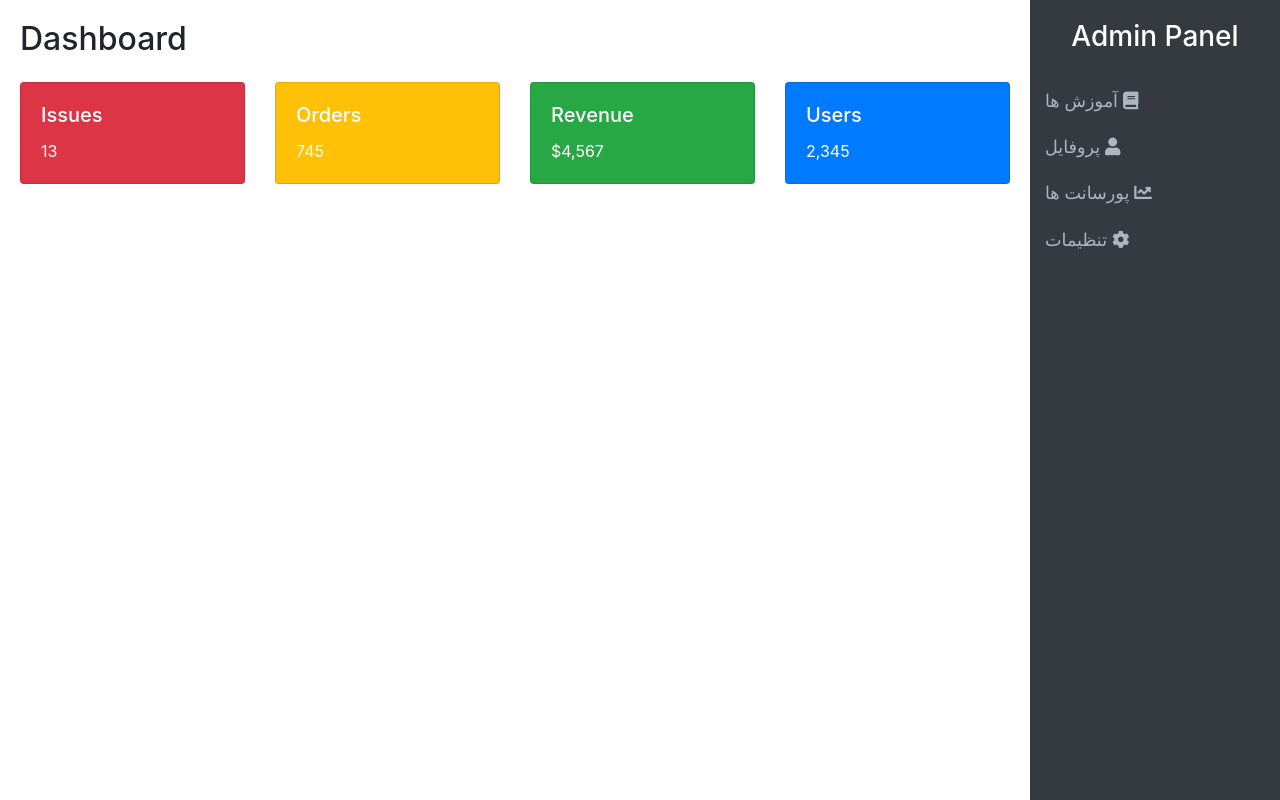
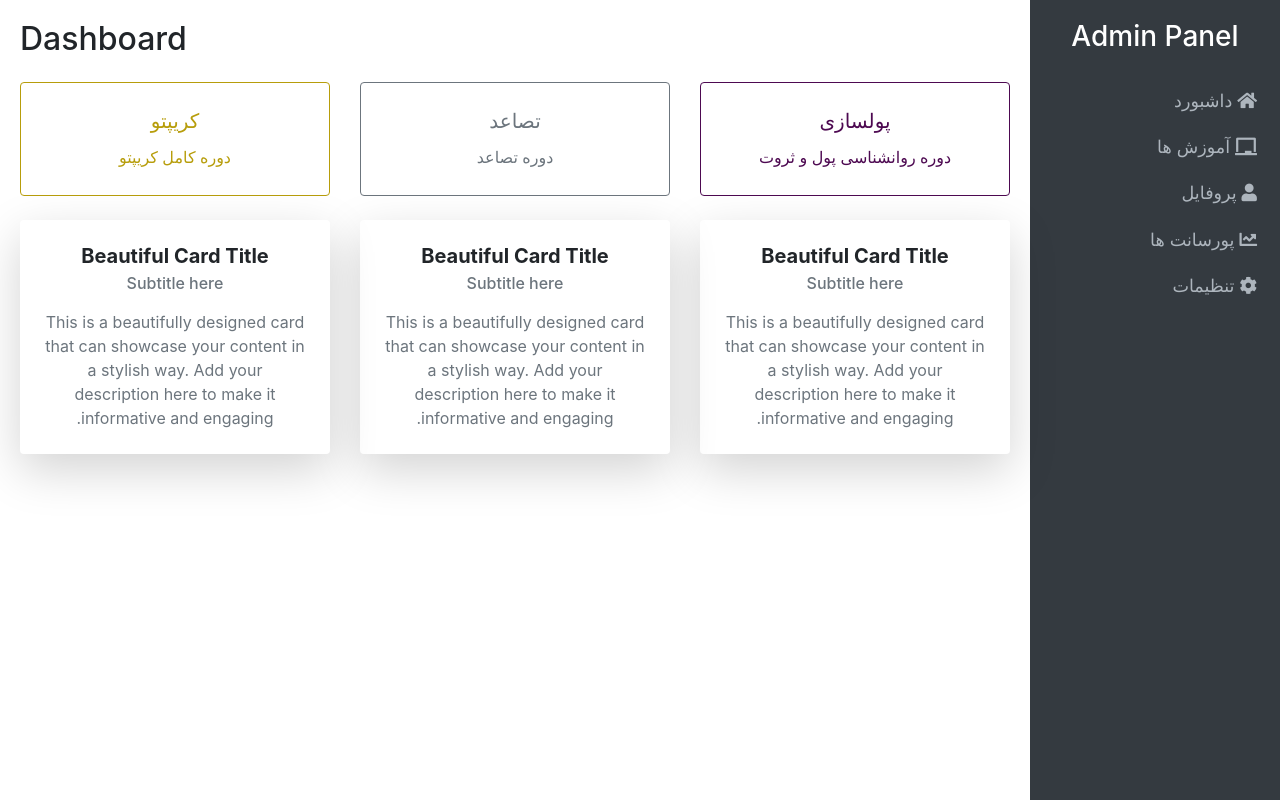
Before and after one commit to mahshidkhodsiani/amoozeshi, a PHP site: page / in a window 1280 px wide. Run offline with PHP 8.4, Linux system fonts and the light colour scheme.

Commit message:
002-amooz

```diff
--- a/css/mainstyles.css
+++ b/css/mainstyles.css
@@ -47,3 +47,28 @@ body {
     margin-right: 0;
   }
 }
+
+
+
+.btn-outline-quarternary {
+  color: #4d0951 !important;
+  border: 1px solid #4d0951 !important;
+  background-color: transparent !important;
+}
+
+.btn-outline-quarternary:hover {
+  color: hsl(0, 0%, 100%) !important;
+  background-color: #4d0951 !important;
+  border-color: #4d0951 !important;
+}
+.btn-outline-tertiary {
+  color: #b79d0b !important;
+  border: 1px solid #b79d0b !important;
+  background-color: transparent !important;
+}
+
+.btn-outline-tertiary:hover {
+  color: hsl(0, 0%, 100%) !important;
+  background-color: #b79d0b !important;
+  border-color: #b79d0b !important;
+}
--- a/index.php
+++ b/index.php
@@ -25,37 +25,68 @@
 
         <!-- Card Row -->
         <div class="row">
-            <div class="col-md-3">
-            <div class="card text-white bg-primary mb-4">
+            <div class="col-md-4">
+            <div class="btn mb-2 mb-md-0 btn-outline-quarternary btn-block">
                 <div class="card-body">
-                <h5 class="card-title">Users</h5>
-                <p class="card-text">2,345</p>
+                <h5 class="card-title">پولسازی</h5>
+                <p class="card-text">دوره روانشناسی پول و ثروت</p>
                 </div>
             </div>
             </div>
-            <div class="col-md-3">
-            <div class="card text-white bg-success mb-4">
+            <div class="col-md-4">
+            <div class="btn mb-2 mb-md-0 btn-outline-secondary btn-block">
                 <div class="card-body">
-                <h5 class="card-title">Revenue</h5>
-                <p class="card-text">$4,567</p>
+                <h5 class="card-title">تصاعد</h5>
+                <p class="card-text">دوره تصاعد</p>
                 </div>
             </div>
             </div>
-            <div class="col-md-3">
-            <div class="card text-white bg-warning mb-4">
+            <div class="col-md-4">
+            <div class="btn mb-2 mb-md-0 btn-outline-tertiary btn-block">
                 <div class="card-body">
-                <h5 class="card-title">Orders</h5>
-                <p class="card-text">745</p>
+                <h5 class="card-title">کریپتو</h5>
+                <p class="card-text">دوره کامل کریپتو </p>
                 </div>
             </div>
             </div>
-            <div class="col-md-3">
-            <div class="card text-white bg-danger mb-4">
-                <div class="card-body">
-                <h5 class="card-title">Issues</h5>
-                <p class="card-text">13</p>
+
+        </div>
+
+        <br>
+
+        <div class="row">
+            <div class="col-md-4">
+                <div class="card shadow-lg rounded border-0" style="width: 100%; max-width: 22rem;">
+                    <div class="card-body text-center p-4">
+                        <h5 class="card-title font-weight-bold">Beautiful Card Title</h5>
+                        <h6 class="card-subtitle mb-3 text-muted">Subtitle here</h6>
+                        <p class="card-text text-secondary">This is a beautifully designed card that can showcase your content in a stylish way. Add your description here to make it informative and engaging.</p>
+
+                    </div>
                 </div>
+
             </div>
+            <div class="col-md-4">
+                <div class="card shadow-lg rounded border-0" style="width: 100%; max-width: 22rem;">
+                    <div class="card-body text-center p-4">
+                        <h5 class="card-title font-weight-bold">Beautiful Card Title</h5>
+                        <h6 class="card-subtitle mb-3 text-muted">Subtitle here</h6>
+                        <p class="card-text text-secondary">This is a beautifully designed card that can showcase your content in a stylish way. Add your description here to make it informative and engaging.</p>
+
+                    </div>
+                </div>
+
+            </div>
+            <div class="col-md-4">
+                <div class="card shadow-lg rounded border-0" style="width: 100%; max-width: 22rem;">
+                    <div class="card-body text-center p-4">
+                        <h5 class="card-title font-weight-bold">Beautiful Card Title</h5>
+                        <h6 class="card-subtitle mb-3 text-muted">Subtitle here</h6>
+                        <p class="card-text text-secondary">This is a beautifully designed card that can showcase your content in a stylish way. Add your description here to make it informative and engaging.</p>
+
+                    </div>
+                </div>
+
             </div>
         </div>
 
--- a/sidebar.php
+++ b/sidebar.php
@@ -1,7 +1,48 @@
+<style>
+/* Set the sidebar to RTL */
+.sidebar {
+    direction: rtl; /* This ensures the whole sidebar follows RTL layout */
+    text-align: right; /* Align text to the right */
+}
+
+.sidebar h3 {
+    text-align: center;
+    margin-bottom: 20px;
+    color: #fff; /* Adjust text color if necessary */
+}
+
+.sidebar-link {
+    display: flex;
+    align-items: center;
+    justify-content: flex-start; /* Align items from right to left */
+    padding: 10px 15px;
+    color: #fff;
+    text-decoration: none;
+}
+
+.sidebar-link i {
+    margin-right: 8px; /* Space between icon and text */
+    margin-left: 0; /* No space on the left side */
+}
+
+/* Active link styling */
+.sidebar-link.active {
+    color: green;
+    font-weight: bold;
+}
+
+/* Hover styling */
+.sidebar-link:hover {
+    color: #ccc;
+}
+
+
+</style>
 <div class="sidebar">
-    <h3 class="text-white text-center mb-4">Admin Panel</h3>
-    <a href="index.php" data-page="index" class="sidebar-link"><i class="fas fa-book"></i> آموزش ها</a>
-    <a href="user.php" data-page="user" class="sidebar-link"><i class="fas fa-user"></i> پروفایل</a>
-    <a href="reports.php" data-page="reports" class="sidebar-link"><i class="fas fa-chart-line"></i> پورسانت ها</a>
-    <a href="settings.php" data-page="settings" class="sidebar-link"><i class="fas fa-cog"></i> تنظیمات</a>
+    <h3 class="text-white  mb-4">Admin Panel</h3>
+    <a href="index.php" data-page="index" class="sidebar-link"><i class="fa fa-home"></i> داشبورد</a>
+    <a href="courses.php" data-page="courses" class="sidebar-link"><i class="fa fa-chalkboard"></i> آموزش ها</a>
+    <a href="user.php" data-page="user" class="sidebar-link"><i class="fa fa-user"></i> پروفایل</a>
+    <a href="reports.php" data-page="reports" class="sidebar-link"><i class="fa fa-chart-line"></i> پورسانت ها</a>
+    <a href="settings.php" data-page="settings" class="sidebar-link"><i class="fa fa-cog"></i> تنظیمات</a>
 </div>
```
Also changed, not shown: test.php (added, +68 -0 lines), courses.php (added).
